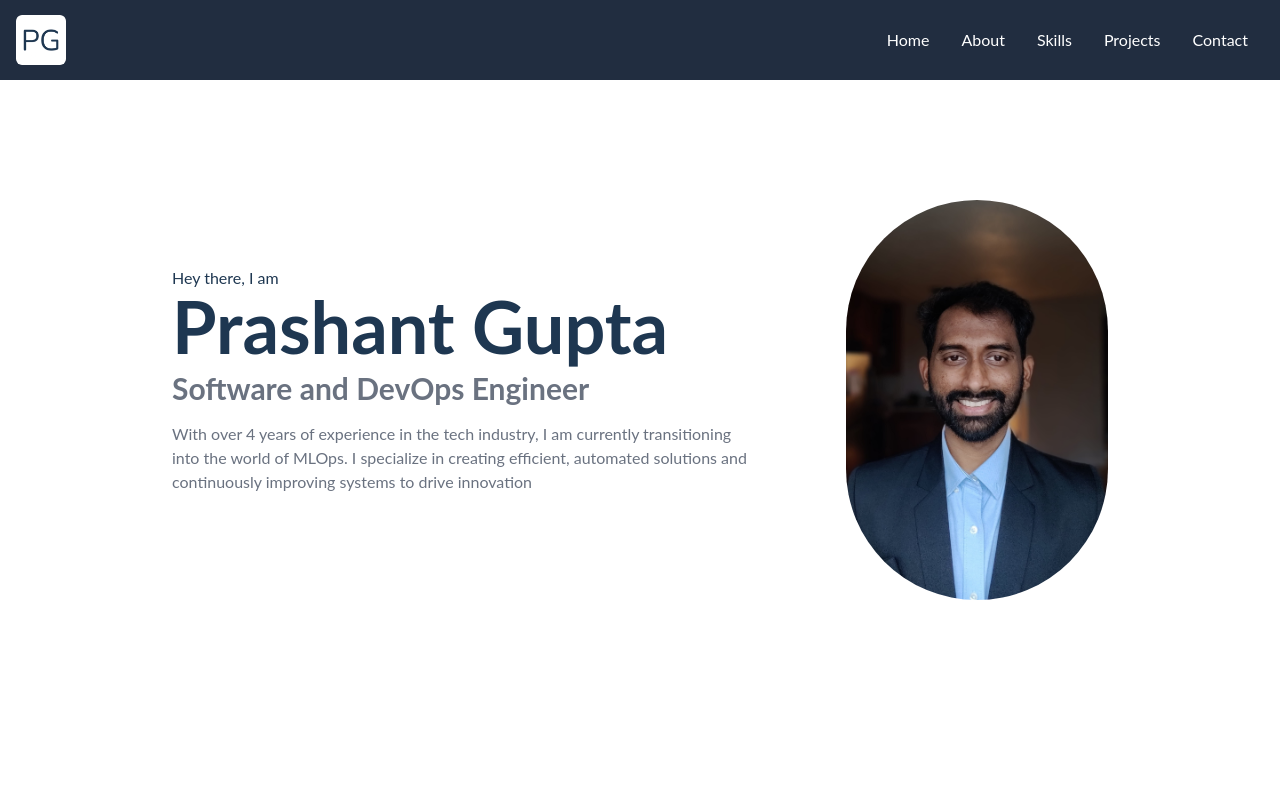
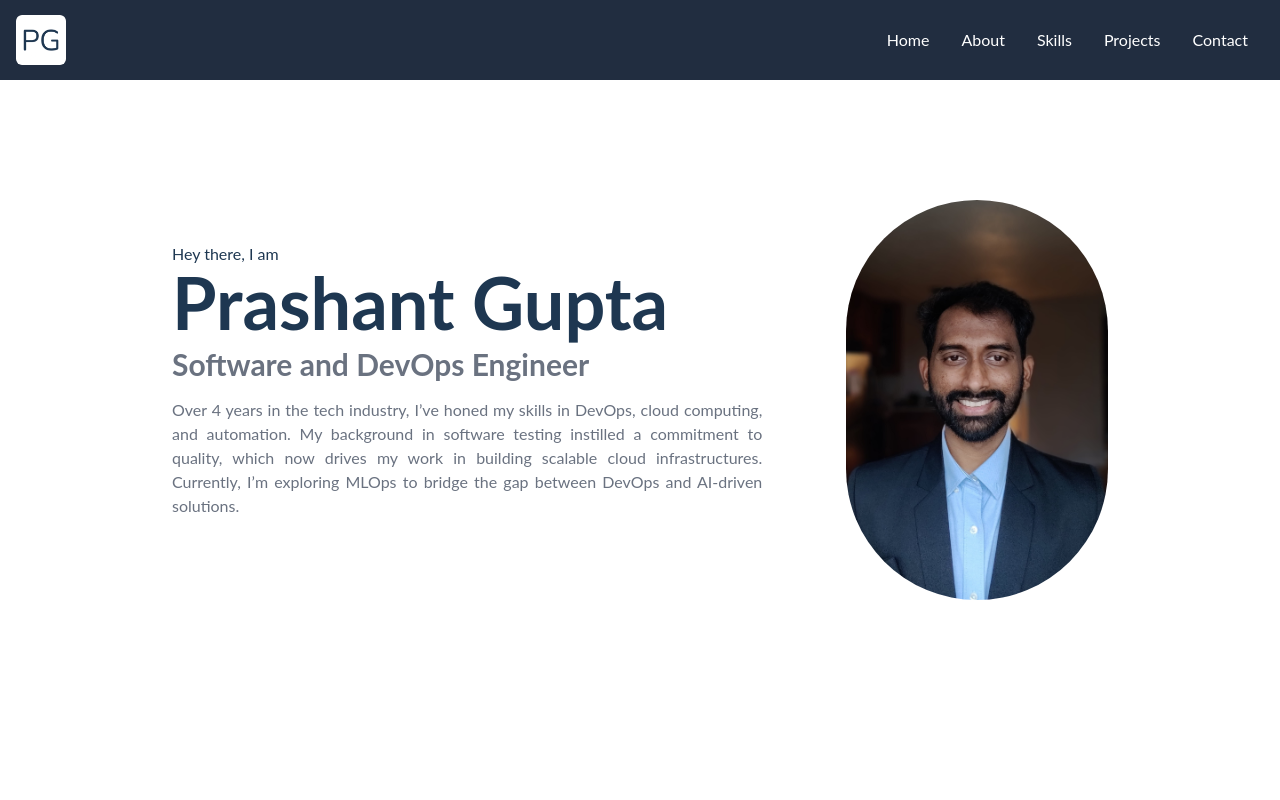
Before and after one commit to codewithprashantgupta/prashant.me, a React (Create React App) app: page / in a window 1280 px wide. Shown: the top 800 px of the page. Built offline with nearby package versions, Linux system fonts and the light colour scheme; the HTML template or start-up script is replaced by a standard one.

Commit message:
updated intro data

```diff
--- a/src/components/Home.jsx
+++ b/src/components/Home.jsx
@@ -12,7 +12,7 @@ const Home = () => {
                 <p className='text-[#1e3751]'>Hey there, I am</p>
                 <h1 className='text-4xl md:text-7xl font-bold text-[#1e3751] mb-2'>Prashant Gupta</h1>
                 <h6 className='text-2xl md:text-3xl font-bold text-[#6a7280] max-w-[800px]'>Software and DevOps Engineer</h6>
-                <p className='text-[#6a7280] py-4 max-w-[700px]'>With over 4 years of experience in the tech industry, I am currently transitioning into the world of MLOps. I specialize in creating efficient, automated solutions and continuously improving systems to drive innovation</p>
+                <p className='text-[#6a7280] py-4 text-justify max-w-[700px]'>Over 4 years in the tech industry, I’ve honed my skills in DevOps, cloud computing, and automation. My background in software testing instilled a commitment to quality, which now drives my work in building scalable cloud infrastructures. Currently, I’m exploring MLOps to bridge the gap between DevOps and AI-driven solutions.</p>
                 <div>
                     <a download="Prashant_Gupta-Resume.pdf" href="/files/Prashant_Gupta-Resume.pdf" className='inline-block'>
                         {/* <button className='text-white bg-[#C3073F] px-6 py-3 my-2 flex items-center hover:bg-[#1e3751] rounded-sm'>My Resume<BsDownload className='ml-3'/></button> */}
```
